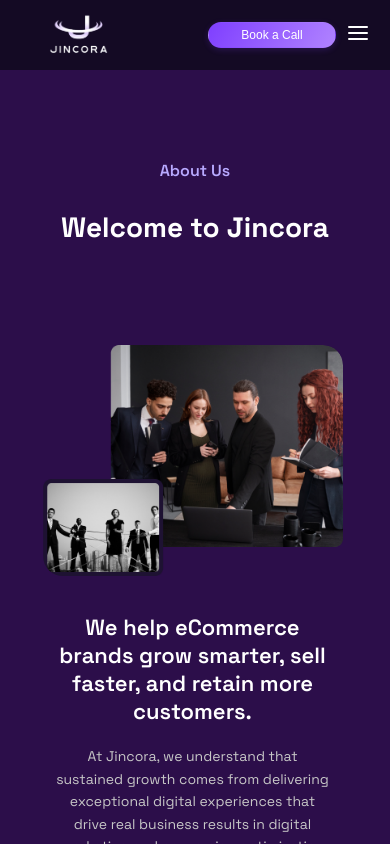
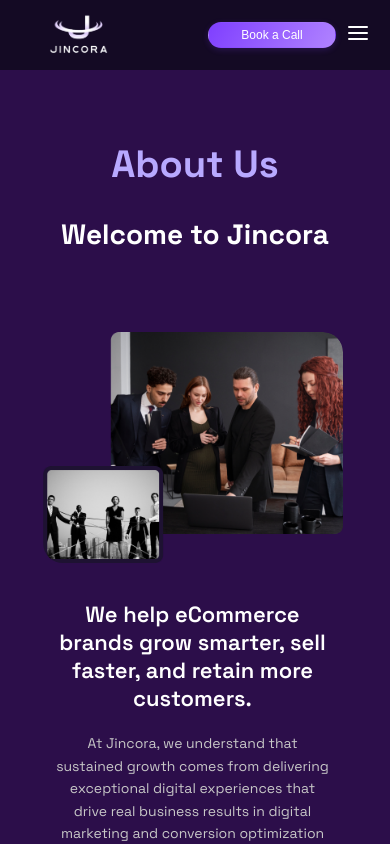
Before and after one commit to Jincora7/JincoraSite, a React (Vite) app: page /about in a window 390 px wide. Shown: the top 844 px of the page. Built offline with nearby package versions, Linux system fonts and the light colour scheme.

Commit message:
css A,P,T

```diff
--- a/src/components/About/About.css
+++ b/src/components/About/About.css
@@ -242,6 +242,23 @@ html, body {
 
 }
 
+.about-wrapper {
+  margin-top: 10px;
+}
+
+.main-content-section {
+  margin-top: 10px;
+
+}
+
+
+
+.hero-subtitle {
+  font-size: 38px;
+  font-weight: 800;
+
+}
+
 .section-wrapper{
   margin-top: -160px;
 }
@@ -255,9 +272,7 @@ html, body {
     font-size: 28px;
   }
 
-  .hero-subtitle {
-    font-size: 16px;
-  }
+
 
   .overview-text h3 {
     font-size: 22px;
--- a/src/components/Policy/Policy.css
+++ b/src/components/Policy/Policy.css
@@ -30,7 +30,7 @@
     text-align: center;
     font-weight: 600;
     font-size: 24px;
-
+   color: #B8A9FF;
 
     margin-bottom: 50px;
 
@@ -77,4 +77,16 @@
 
 }
 
+.policy-section h1{
+    text-align: center;
+    font-weight: 800;
+    font-size: 38px;
+    margin-top: 20px;
+    color: #B8A9FF;
+
+
+
+
 }
+
+}
--- a/src/components/TermsAndConditions/TermsAndConditions.css
+++ b/src/components/TermsAndConditions/TermsAndConditions.css
@@ -21,6 +21,7 @@
     text-align: center;
     font-weight: 600;
     font-size: 24px;
+    color: #B8A9FF;
     /* text-decoration: underline;
     text-decoration-color: #FF8400; */
     margin-bottom: 50px;
@@ -64,3 +65,18 @@ hr{
         font-size: 3rem;
     }
 }
+
+
+@media (max-width: 480px) {
+
+    .terms-section h1{
+
+    font-weight: 800;
+    font-size: 32px;
+    color: #B8A9FF;
+
+}
+
+
+
+}
```
